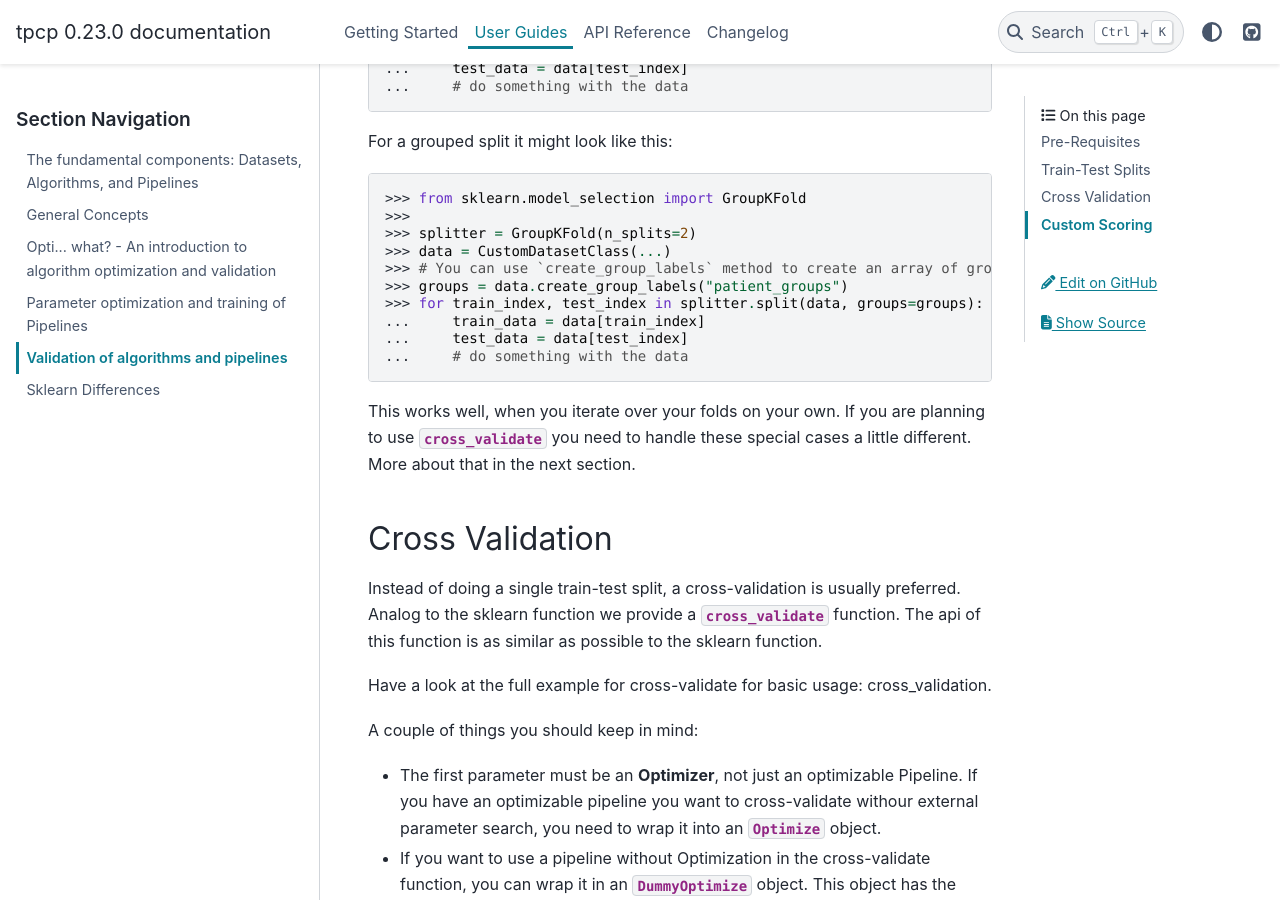
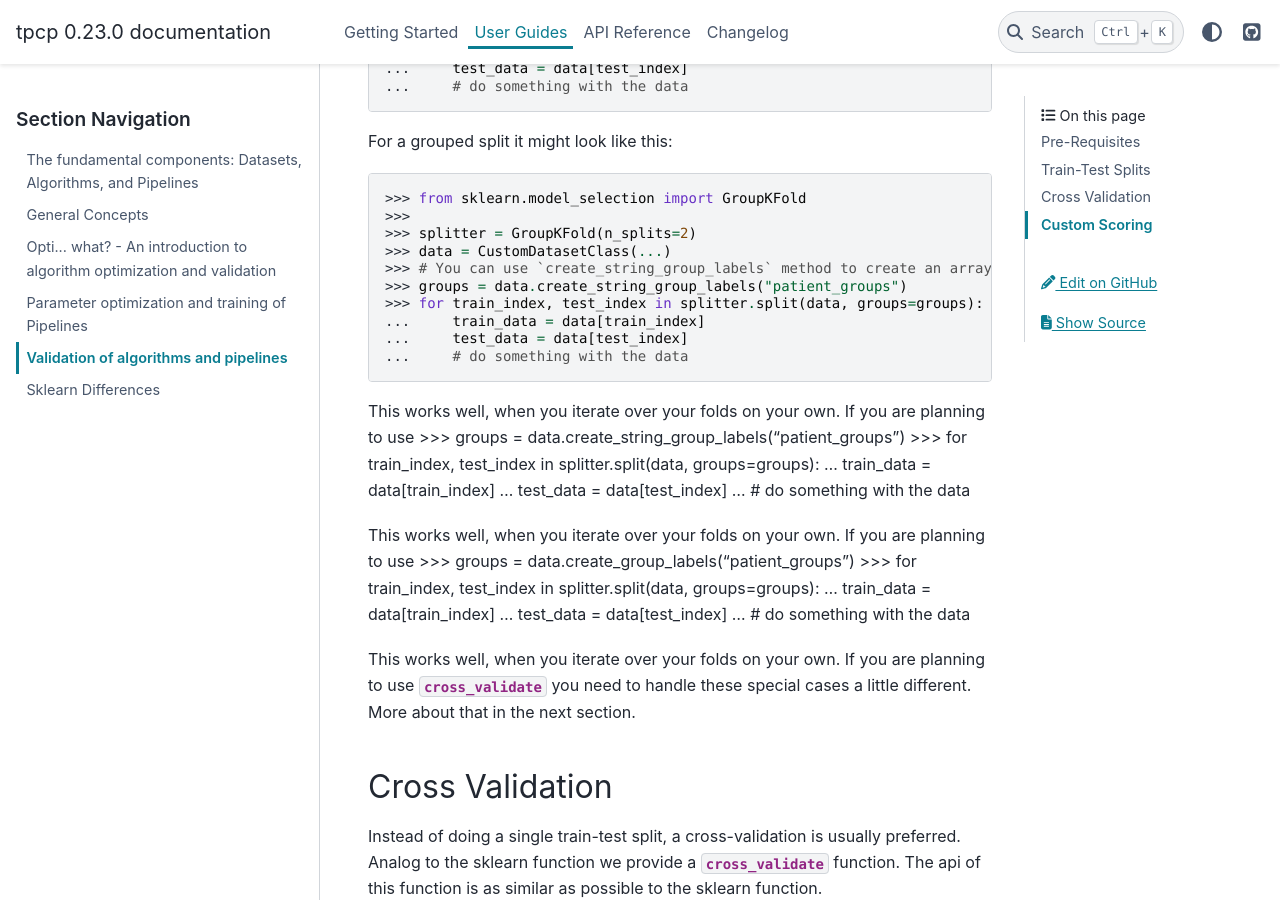
Before and after one commit to mad-lab-fau/tpcp, a Sphinx documentation site: the page built from docs/guides/algorithm_validation_tpcp.rst, in a window 1280 px wide and 900 px high, scrolled down 1231 px. Built offline with Sphinx 7.4.7 and the PyData theme 0.15.4, drawn with Linux system fonts in a browser that asks for light colours; pages that are not in the unit, such as notebooks, are missing from menus.

Commit message:
rename create_group_labels

```diff
--- a/docs/guides/algorithm_validation_tpcp.rst
+++ b/docs/guides/algorithm_validation_tpcp.rst
@@ -50,7 +50,23 @@ For a grouped split it might look like this:
 >>>
 >>> splitter = GroupKFold(n_splits=2)
 >>> data = CustomDatasetClass(...)
->>> # You can use `create_group_labels` method to create an array of group labels based on the dataset index
+>>> # You can use `create_string_group_labels` method to create an array of group labels based on the dataset index
+>>> groups = data.create_string_group_labels("patient_groups")
+>>> for train_index, test_index in splitter.split(data, groups=groups):
+...     train_data = data[train_index]
+...     test_data = data[test_index]
+...     # do something with the data
+
+This works well, when you iterate over your folds on your own.
+If you are planning to use
+>>> groups = data.create_string_group_labels("patient_groups")
+>>> for train_index, test_index in splitter.split(data, groups=groups):
+...     train_data = data[train_index]
+...     test_data = data[test_index]
+...     # do something with the data
+
+This works well, when you iterate over your folds on your own.
+If you are planning to use
 >>> groups = data.create_group_labels("patient_groups")
 >>> for train_index, test_index in splitter.split(data, groups=groups):
 ...     train_data = data[train_index]
```
Also changed, not shown: 4 other files.
